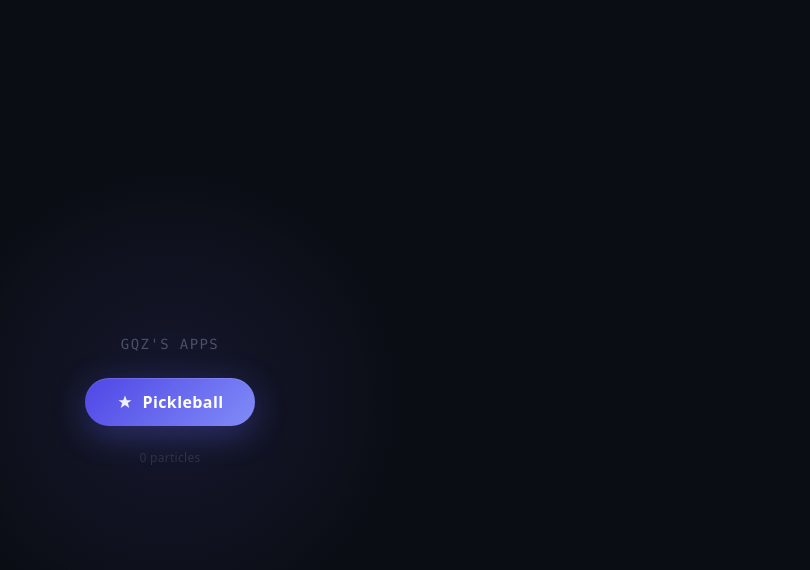
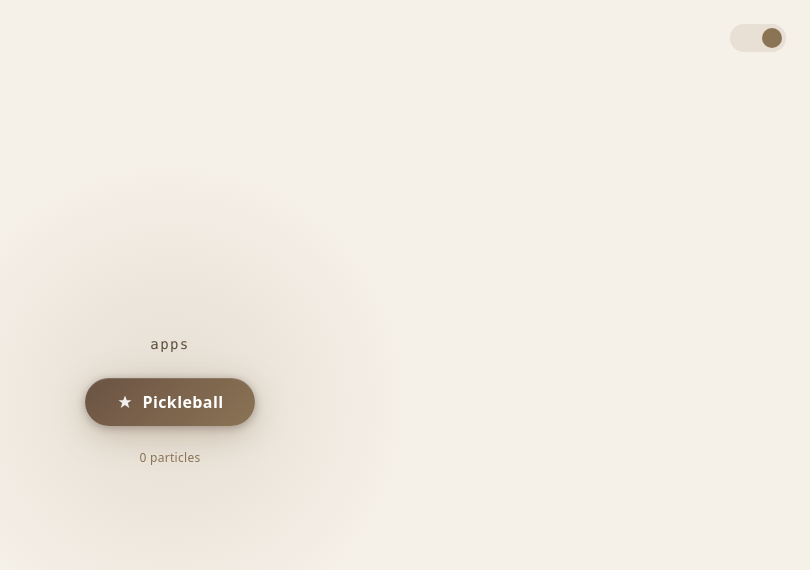
Before and after one commit to frankgqz/gqz, a React (Vite) app: page / in a window 1280 px wide. Shown: the top 570 px of the page, without its empty margins (470-1280 px from the left). Built offline with nearby package versions, Linux system fonts and the light colour scheme; the HTML template or start-up script is replaced by a standard one.

Commit message:
wood theme, more particles

```diff
--- a/src/App.tsx
+++ b/src/App.tsx
@@ -21,11 +21,16 @@ export default function App() {
   const canvasRef = useRef<HTMLCanvasElement | null>(null)
   const particlesRef = useRef<Particle[]>([])
   const animFrameRef = useRef<number | null>(null)
+
+  // theme state
+  const [isWood, setIsWood] = useState(true)
+
   // cursor and hold state
   const cursorRef = useRef({ x: window.innerWidth / 2, y: window.innerHeight / 2 })
   const holdingRef = useRef(false)
   const rafRef = useRef<number | null>(null)
   const lastSpawnRef = useRef<number>(0)
+
   // small UI state (pressed effect)
   const [pressed, setPressed] = useState(false)
 
@@ -34,12 +39,49 @@ export default function App() {
   const lastCountUpdateRef = useRef<number>(0)
   const COUNT_UPDATE_INTERVAL = 100 // ms
 
+  // theme colors
+  const bgColor = isWood ? '#F5F0E8' : '#0b0d14'
+  const textColor = isWood ? '#5D4E3A' : '#4b5068'
+  const subtextColor = isWood ? '#8B7355' : '#2d3148'
+
   // spawn particles
   const spawnParticles = useCallback((x: number, y: number, burst = false) => {
-    const count = burst ? 18 : 3
+    const count = burst ? 35 : 8
     for (let i = 0; i < count; i++) {
       const angle = Math.random() * Math.PI * 2
       const speed = burst ? 1.5 + Math.random() * 4 : 0.4 + Math.random() * 1.2
+
+      let hue: number, saturation: number
+
+      if (isWood) {
+        // Autumn mix: browns, oranges, maples, greens
+        const r = Math.random()
+        if (r < 0.25) {
+          // Brown: 15-35
+          hue = 15 + Math.random() * 20
+          saturation = 50 + Math.random() * 30
+        } else if (r < 0.5) {
+          // Orange: 25-45
+          hue = 25 + Math.random() * 20
+          saturation = 70 + Math.random() * 20
+        } else if (r < 0.7) {
+          // Maple/red-orange: 0-20 or 350-360
+          hue = Math.random() > 0.5 ? Math.random() * 20 : 350 + Math.random() * 10
+          saturation = 65 + Math.random() * 25
+        } else if (r < 0.85) {
+          // Yellow/gold: 45-70
+          hue = 45 + Math.random() * 25
+          saturation = 60 + Math.random() * 30
+        } else {
+          // Green: 80-140
+          hue = 80 + Math.random() * 60
+          saturation = 40 + Math.random() * 40
+        }
+      } else {
+        hue = burst ? 200 + Math.random() * 160 : 220 + Math.random() * 120
+        saturation = 70 + Math.random() * 30
+      }
+
       particlesRef.current.push({
         id: nextId++,
         x,
@@ -47,13 +89,15 @@ export default function App() {
         vx: Math.cos(angle) * speed,
         vy: Math.sin(angle) * speed - (burst ? 0 : 0.6),
         life: 1,
-        maxLife: burst ? 0.018 + Math.random() * 0.012 : 0.022 + Math.random() * 0.014,
-        size: burst ? 3 + Math.random() * 4 : 2 + Math.random() * 3,
-        hue: burst ? 200 + Math.random() * 160 : 220 + Math.random() * 120,
-        saturation: 70 + Math.random() * 30,
+        maxLife: burst ? 0.016 + Math.random() * 0.012 : 0.018 + Math.random() * 0.012,
+        size: burst ? 3 + Math.random() * 5 : 2.5 + Math.random() * 4,
+        hue,
+        saturation,
       })
     }
-  }, [])
+  }, [isWood])
+
+
 
   // canvas loop
   useEffect(() => {
@@ -70,7 +114,6 @@ export default function App() {
       canvas.style.height = `${window.innerHeight}px`
       ctx.setTransform(dpr, 0, 0, dpr, 0, 0)
     }
-
     resize()
     window.addEventListener('resize', resize)
 
@@ -84,6 +127,7 @@ export default function App() {
         p.y += p.vy
         p.vy -= 0.04
         p.vx *= 0.97
+
         const alpha = Math.max(0, p.life) ** 0.5
         const radius = p.size * (0.5 + p.life * 0.5)
         const grad = ctx.createRadialGradient(p.x, p.y, 0, p.x, p.y, radius)
@@ -104,7 +148,6 @@ export default function App() {
 
       animFrameRef.current = requestAnimationFrame(loop)
     }
-
     animFrameRef.current = requestAnimationFrame(loop)
 
     return () => {
@@ -181,7 +224,6 @@ export default function App() {
   const handlePickleClick = useCallback(
     (e: React.MouseEvent) => {
       e.preventDefault()
-      // center of button: calculate bounding rect center so burst looks centered
       const rect = (e.currentTarget as HTMLElement).getBoundingClientRect()
       const x = rect.left + rect.width / 2
       const y = rect.top + rect.height / 2
@@ -196,29 +238,38 @@ export default function App() {
   )
 
   return (
-    <div className="relative w-full min-h-screen flex items-center justify-center bg-[#0b0d14] overflow-hidden">
+    <div className="relative w-full min-h-screen flex items-center justify-center overflow-hidden" style={{ backgroundColor: bgColor }}>
+      {/* Theme toggle - top right */}
+      <div className="absolute top-6 right-6 z-30">
+        <ThemeToggle isWood={isWood} onToggle={() => setIsWood(!isWood)} />
+      </div>
+
       {/* radial glow behind content */}
       <div
         className="absolute rounded-full pointer-events-none"
         style={{
           width: 480,
           height: 480,
-          background: 'radial-gradient(circle, rgba(99,102,241,0.12) 0%, transparent 70%)',
+          background: isWood
+            ? 'radial-gradient(circle, rgba(139,115,85,0.15) 0%, transparent 70%)'
+            : 'radial-gradient(circle, rgba(99,102,241,0.12) 0%, transparent 70%)',
           transform: 'translate(-50%, -50%)',
           top: '50%',
           left: '50%',
         }}
       />
+
       <canvas ref={canvasRef} className="absolute inset-0 pointer-events-none" style={{ zIndex: 10 }} />
+
       <div className="relative flex flex-col items-center gap-6" style={{ zIndex: 20 }}>
-        <p className="text-[#4b5068] text-sm tracking-widest uppercase select-none font-mono">
-          gqz's apps
+        <p className="text-sm tracking-widest select-none font-mono" style={{ color: textColor }}>
+          apps
         </p>
 
         {/* Use modular Card component here */}
-        <Card title="Pickleball" onClick={handlePickleClick} />
+        <Card title="Pickleball" onClick={handlePickleClick} isWood={isWood} />
 
-        <p className="text-[#2d3148] text-xs tracking-wide select-none">
+        <p className="text-xs tracking-wide select-none" style={{ color: subtextColor }}>
           {particleCount} particles
         </p>
       </div>
--- a/src/components/Card.tsx
+++ b/src/components/Card.tsx
@@ -5,27 +5,42 @@ type CardProps = {
   subtitle?: string
   href?: string
   onClick?: (e: React.MouseEvent) => void
+  isWood?: boolean
 }
 
 /**
- * Nicer pill-style button (closer to your previous design).
- * - Internal pressed state for the tap/press effect
- * - Accepts href or onClick
+ * Nicer pill-style button with theme support.
  */
-export default function Card({ title, subtitle, href, onClick }: CardProps) {
+export default function Card({ title, subtitle, href, onClick, isWood = false }: CardProps) {
   const [pressed, setPressed] = useState(false)
+
+  const woodBg = pressed
+    ? 'linear-gradient(135deg, #7A6353 0%, #8B7355 100%)'
+    : 'linear-gradient(135deg, #6B5344 0%, #8B7355 100%)'
+
+  const purpleBg = pressed
+    ? 'linear-gradient(135deg, #3730a3 0%, #6366f1 100%)'
+    : 'linear-gradient(135deg, #4f46e5 0%, #818cf8 100%)'
+
+  const bg = isWood ? woodBg : purpleBg
+
+  const woodShadow = pressed
+    ? '0 2px 12px rgba(139,115,85,0.3), inset 0 1px 0 rgba(255,255,255,0.08)'
+    : '0 8px 32px rgba(139,115,85,0.36), 0 2px 8px rgba(0,0,0,0.28), inset 0 1px 0 rgba(255,255,255,0.12)'
+
+  const purpleShadow = pressed
+    ? '0 2px 12px rgba(99,102,241,0.3), inset 0 1px 0 rgba(255,255,255,0.08)'
+    : '0 8px 32px rgba(99,102,241,0.36), 0 2px 8px rgba(0,0,0,0.28), inset 0 1px 0 rgba(255,255,255,0.12)'
+
+  const shadow = isWood ? woodShadow : purpleShadow
 
   const inner = (
     <span
       className="relative flex items-center gap-3 px-8 py-3 rounded-full font-semibold text-base tracking-wide select-none"
       style={{
-        background: pressed
-          ? 'linear-gradient(135deg, #3730a3 0%, #6366f1 100%)'
-          : 'linear-gradient(135deg, #4f46e5 0%, #818cf8 100%)',
+        background: bg,
         color: '#fff',
-        boxShadow: pressed
-          ? '0 2px 12px rgba(99,102,241,0.3), inset 0 1px 0 rgba(255,255,255,0.08)'
-          : '0 8px 32px rgba(99,102,241,0.36), 0 2px 8px rgba(0,0,0,0.28), inset 0 1px 0 rgba(255,255,255,0.12)',
+        boxShadow: shadow,
         transform: pressed ? 'scale(0.96)' : 'scale(1)',
         transition: 'transform .12s ease, box-shadow .12s ease, background .12s ease',
         display: 'inline-flex',
@@ -37,7 +52,6 @@ export default function Card({ title, subtitle, href, onClick }: CardProps) {
       <svg width="16" height="16" viewBox="0 0 16 16" fill="none" className="opacity-90">
         <path d="M8 1.5L9.8 6.2H14.5L10.8 9.1L12.3 14L8 11.1L3.7 14L5.2 9.1L1.5 6.2H6.2L8 1.5Z" fill="currentColor"/>
       </svg>
-
       <div style={{ display: 'flex', flexDirection: 'column', alignItems: 'flex-start' }}>
         <div style={{ fontSize: 16 }}>{title}</div>
         {subtitle && <div style={{ fontSize: 12, opacity: 0.85, marginTop: 2 }}>{subtitle}</div>}
--- /dev/null
+++ b/src/components/ThemeToggle.tsx
@@ -0,0 +1,32 @@
+import { useState } from 'react'
+
+interface ThemeToggleProps {
+  isWood: boolean
+  onToggle: () => void
+}
+
+export default function ThemeToggle({ isWood, onToggle }: ThemeToggleProps) {
+  return (
+    <button
+      onClick={onToggle}
+      className={`
+        relative w-14 h-7 rounded-full transition-all duration-300
+        ${isWood
+          ? 'bg-[#E8E0D5]'
+          : 'bg-[#2d3148]'
+        }
+      `}
+      aria-label="Toggle theme"
+    >
+      <div
+        className={`
+          absolute top-1 w-5 h-5 rounded-full transition-all duration-300
+          ${isWood
+            ? 'left-8 bg-[#8B7355]'
+            : 'left-1 bg-[#6366f1]'
+          }
+        `}
+      />
+    </button>
+  )
+}
```
